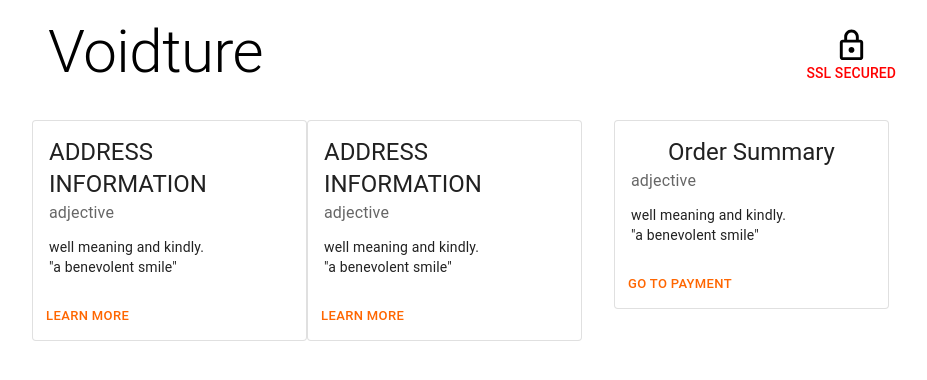
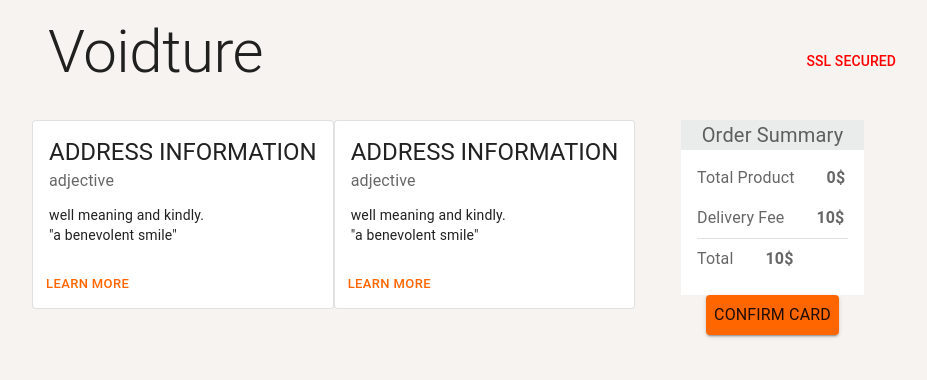
Before and after one commit to rebahozkoc/Ecommerce_Platform, a React (Create React App) app in the folder my-app/: page /address-list in a window 1280 px wide. Shown: the top 380 px of the page, without its empty margins (192-1119 px from the left). Built offline with nearby package versions, Linux system fonts and the light colour scheme.

Commit message:
adress list page order summary

```diff
--- a/my-app/src/components/payment/addressList/addressListHeader.js
+++ b/my-app/src/components/payment/addressList/addressListHeader.js
@@ -7,6 +7,7 @@ import HttpsTwoToneIcon from "@mui/icons-material/HttpsTwoTone";
 const addressListHeader = () => {
   return (
     <ThemeProvider theme={themeOptions}>
+      <CssBaseline/>
       <AppBar color="transparent" elevation={0} position="static">
         <Stack direction="row" justifyContent="space-between">
           <Typography variant="h2" noWrap component="div" sx={{ m: 2, pl: 16 }}>
--- a/my-app/src/components/payment/addressList/addressListPage.js
+++ b/my-app/src/components/payment/addressList/addressListPage.js
@@ -8,8 +8,8 @@ import { CssBaseline } from "@mui/material";
 const addressListPage = () => {
   return (
     <ThemeProvider theme={themeOptions}>
-
-      <Box sx={{ bgcolor: "white.main", ml: 12, mr: 12}}>
+      <CssBaseline/>
+      <Box sx={{ml: 12, mr: 12}}>
         <AddressListHeader></AddressListHeader>
         <Box
           sx={{
--- a/my-app/src/components/payment/addressList/addressListSummary.js
+++ b/my-app/src/components/payment/addressList/addressListSummary.js
@@ -1,11 +1,19 @@
 import * as React from 'react';
-import Box from '@mui/material/Box';
-import Card from '@mui/material/Card';
 import CardActions from '@mui/material/CardActions';
 import CardContent from '@mui/material/CardContent';
-import Button from '@mui/material/Button';
-import Typography from '@mui/material/Typography';
-
+import {
+  Container,
+  Typography,
+  Box,
+  List,
+  ListItem,
+  Divider,
+  Grid,
+  Card,
+  Stack,
+  Button,
+} from "@mui/material";
+import { Link } from "react-router-dom";
 const summaryInfo = {"Cost of cart": "100.00", "Shipping": "16.00", "Tax (18% VAT)": "18.00", "Total": "0.00"};
 
 const card = (
@@ -31,9 +39,117 @@ const card = (
 );
 
 export default function AddressListSummary() {
+  const totalCost = 0;
+
   return (
-    <Box sx={{ minWidth: 275 }}>
-      <Card variant="outlined">{card}</Card>
-    </Box>
+    <Grid item key={2} xs={3}>
+              <Box
+                sx={{
+                  backgroundColor: "white",
+                  overflow: "auto",
+                }}
+              >
+                <Card sx={{ backgroundColor: "#EAECEC", borderRadius: 0  }}>
+                  <Typography
+                    align="center"
+                    variant="body1"
+                    color="text.secondary"
+                    sx={{ fontSize: 20 }}
+                  >
+                    Order Summary
+                  </Typography>
+                </Card>
+                <Card elevation={0} sx={{ padding: (2, 2, 2, 2), borderRadius: 0}}>
+                  <Stack direction="row">
+                    <Typography
+                      align="left"
+                      variant="body1"
+                      color="text.secondary"
+                      sx={{ fontSize: 16 }}
+                    >
+                      Total Product
+                    </Typography>
+                    <Box sx={{ m: 2 }} />
+                    <Typography
+                      align="right"
+                      variant="body1"
+                      color="text.secondary"
+                      fontWeight="bold"
+                      sx={{ fontSize: 16 }}
+                    >
+                      {totalCost}$
+                    </Typography>
+                  </Stack>
+                  <Box sx={{ m: 1 }} />
+                  <Stack direction="row">
+                    <Typography
+                      align="left"
+                      variant="body1"
+                      color="text.secondary"
+                      sx={{ fontSize: 16 }}
+                    >
+                      Delivery Fee
+                    </Typography>
+                    <Box sx={{ m: 2 }} />
+                    <Typography
+                      align="right"
+                      variant="body1"
+                      color="text.secondary"
+                      fontWeight="bold"
+                      sx={{ fontSize: 16 }}
+                    >
+                      10$
+                    </Typography>
+                  </Stack>
+                  <Divider />
+                  <Box sx={{ m: 1 }} />
+                  <Stack direction="row">
+                    <Typography
+                      align="left"
+                      variant="body1"
+                      color="text.secondary"
+                      sx={{ fontSize: 16 }}
+                    >
+                      Total
+                    </Typography>
+                    <Box sx={{ m: 2 }} />
+                    <Typography
+                      align="right"
+                      variant="body1"
+                      color="text.secondary"
+                      fontWeight="bold"
+                      sx={{ fontSize: 16 }}
+                    >
+                      {totalCost + 10}$
+                    </Typography>
+                  </Stack>
+                </Card>
+                <Stack justifyContent="center" alignItems="center">
+                  <Link
+                    to="/Dummy"
+                    style={{
+                      textDecoration: "none",
+                      color: "black",
+                    }}
+                  >
+                    <Button
+
+                      variant="contained"
+                      sx={{
+                        backgroundColor: "#ff6600",
+                        display: "block",
+                        padding: (8, 1, 8, 1),
+                        mb: 2,
+                        justify: "center",
+                      }}
+                    >
+                      <Typography sx={{ color: "black"}}>
+                        Confirm Card
+                      </Typography>
+                    </Button>
+                  </Link>
+                </Stack>
+              </Box>
+            </Grid>
   );
 }
--- a/my-app/src/components/shoppingBasket/ShoppingBasket.js
+++ b/my-app/src/components/shoppingBasket/ShoppingBasket.js
@@ -190,7 +190,7 @@ const ShoppingBasket = () => {
                   overflow: "auto",
                 }}
               >
-                <Card sx={{ backgroundColor: "#EAECEC" }}>
+                <Card sx={{ backgroundColor: "#EAECEC", borderRadius: 0  }}>
                   <Typography
                     align="center"
                     variant="body1"
@@ -200,7 +200,7 @@ const ShoppingBasket = () => {
                     Order Summary
                   </Typography>
                 </Card>
-                <Card sx={{ padding: (2, 2, 2, 2) }}>
+                <Card elevation={0} sx={{ padding: (2, 2, 2, 2), borderRadius: 0}}>
                   <Stack direction="row">
                     <Typography
                       align="left"
@@ -274,12 +274,13 @@ const ShoppingBasket = () => {
                     }}
                   >
                     <Button
-                      fullWidth
+
                       variant="contained"
                       sx={{
                         backgroundColor: "#ff6600",
                         display: "block",
                         padding: (8, 1, 8, 1),
+                        mb: 2,
                         justify: "center",
                       }}
                     >
```
